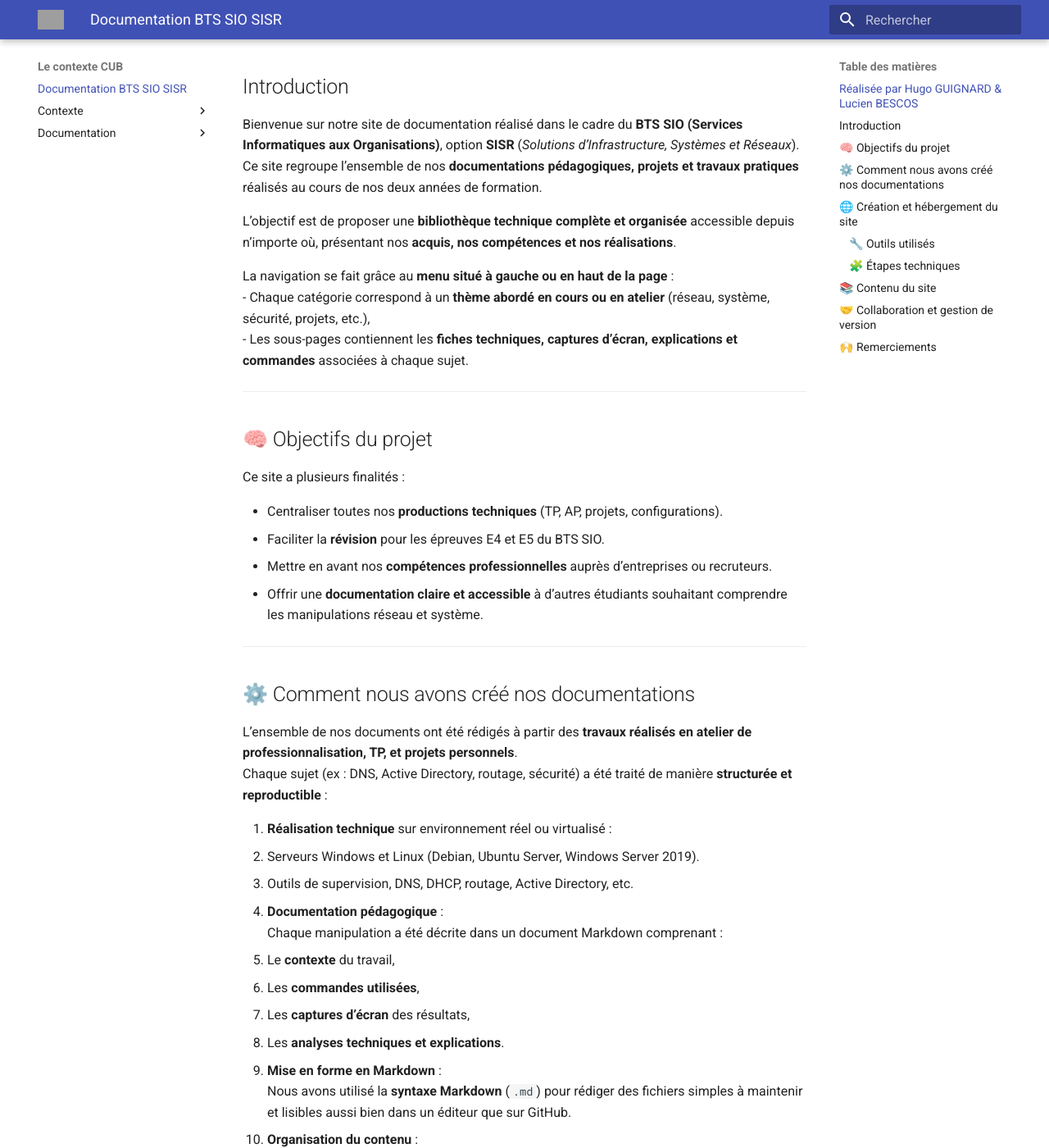
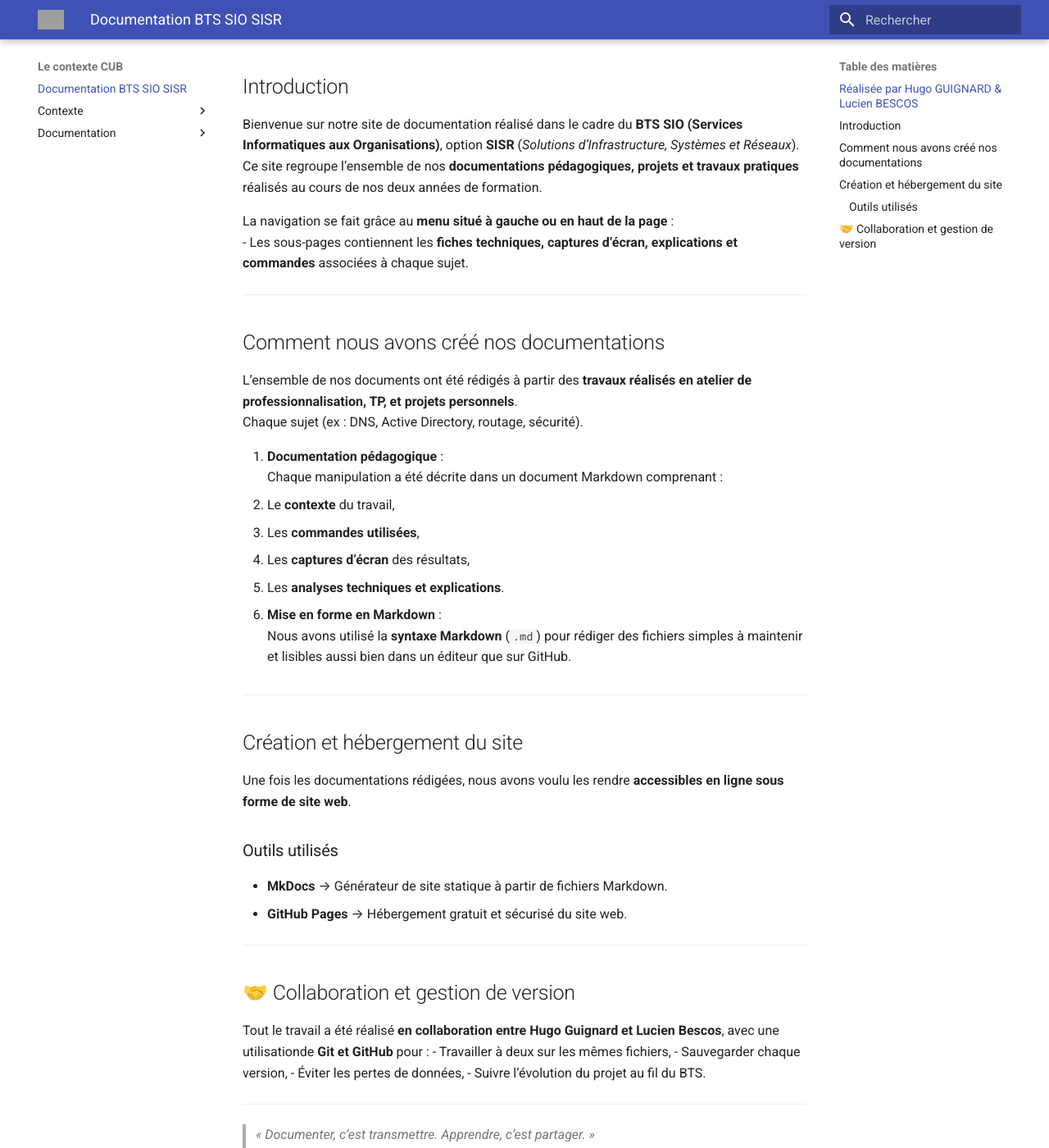
Before and after one commit to hugog36/CUBDOCUMENTATIONDORTMUND, an MkDocs documentation site: the page built from docs/index.md, in a window 1280 px wide and 1400 px high, scrolled down 255 px. Shown: the whole window at 82% size. Built offline with MkDocs 1.6.1 and Material for MkDocs 9.7.7, drawn with Linux system fonts in a browser that asks for light colours; some of the changed text lies outside the part shown; grey boxes are pictures that could not be loaded.

Commit message:
Update index.md

````diff
--- a/docs/index.md
+++ b/docs/index.md
@@ -11,108 +11,46 @@ Années scolaires **2023 – 2025**
 Bienvenue sur notre site de documentation réalisé dans le cadre du **BTS SIO (Services Informatiques aux Organisations)**, option **SISR** (*Solutions d’Infrastructure, Systèmes et Réseaux*).
 Ce site regroupe l’ensemble de nos **documentations pédagogiques, projets et travaux pratiques** réalisés au cours de nos deux années de formation.
 
-L’objectif est de proposer une **bibliothèque technique complète et organisée** accessible depuis n’importe où, présentant nos **acquis, nos compétences et nos réalisations**.
-
 La navigation se fait grâce au **menu situé à gauche ou en haut de la page** :
-- Chaque catégorie correspond à un **thème abordé en cours ou en atelier** (réseau, système, sécurité, projets, etc.),
 - Les sous-pages contiennent les **fiches techniques, captures d’écran, explications et commandes** associées à chaque sujet.
 
 ---
 
-## 🧠 Objectifs du projet
-
-Ce site a plusieurs finalités :
-
-- Centraliser toutes nos **productions techniques** (TP, AP, projets, configurations).
-- Faciliter la **révision** pour les épreuves E4 et E5 du BTS SIO.
-- Mettre en avant nos **compétences professionnelles** auprès d’entreprises ou recruteurs.
-- Offrir une **documentation claire et accessible** à d’autres étudiants souhaitant comprendre les manipulations réseau et système.
-
----
-
-## ⚙️ Comment nous avons créé nos documentations
+## Comment nous avons créé nos documentations
 
 L’ensemble de nos documents ont été rédigés à partir des **travaux réalisés en atelier de professionnalisation, TP, et projets personnels**.
-Chaque sujet (ex : DNS, Active Directory, routage, sécurité) a été traité de manière **structurée et reproductible** :
+Chaque sujet (ex : DNS, Active Directory, routage, sécurité).
 
-1. **Réalisation technique** sur environnement réel ou virtualisé :
-   - Serveurs Windows et Linux (Debian, Ubuntu Server, Windows Server 2019).
-   - Outils de supervision, DNS, DHCP, routage, Active Directory, etc.
-
-2. **Documentation pédagogique** :
+1. **Documentation pédagogique** :
    Chaque manipulation a été décrite dans un document Markdown comprenant :
    - Le **contexte** du travail,
    - Les **commandes utilisées**,
    - Les **captures d’écran** des résultats,
    - Les **analyses techniques et explications**.
 
-3. **Mise en forme en Markdown** :
+2. **Mise en forme en Markdown** :
    Nous avons utilisé la **syntaxe Markdown** (`.md`) pour rédiger des fichiers simples à maintenir et lisibles aussi bien dans un éditeur que sur GitHub.
-
-4. **Organisation du contenu** :
-   Toutes les documentations ont été regroupées dans un dossier `docs/` selon leur thématique :
-   ```
-   docs/
-   ├── DNS.md
-   ├── Windows.md
-   ├── Parefeu.md
-   ├── ActiveDirectory.md
-   └── ...
-   ```
 
 ---
 
-## 🌐 Création et hébergement du site
+##  Création et hébergement du site
 
 Une fois les documentations rédigées, nous avons voulu les rendre **accessibles en ligne sous forme de site web**.
-Pour cela, nous avons utilisé une **chaîne complète d’outils modernes** :
 
-### 🔧 Outils utilisés
+### Outils utilisés
 - **MkDocs** → Générateur de site statique à partir de fichiers Markdown.
-- **Material for MkDocs** → Thème moderne et responsive, idéal pour la documentation technique.
-- **GitHub Actions** → Automatisation du déploiement du site à chaque mise à jour.
 - **GitHub Pages** → Hébergement gratuit et sécurisé du site web.
-
-### 🧩 Étapes techniques
-1. Création du fichier **`mkdocs.yml`** à la racine du projet pour définir la structure du site et le menu de navigation.
-2. Ajout d’un **workflow GitHub Actions (`ci.yml`)** permettant de :
-   - Installer MkDocs et ses dépendances,
-   - Générer le site,
-   - Déployer automatiquement sur la branche `gh-pages`.
-3. Chaque fois que nous faisons un `git push` sur la branche `main`, le site est **reconstruit et mis à jour automatiquement**.
-4. Le site final est hébergé sur **GitHub Pages**, accessible via une URL publique.
-
----
-
-## 📚 Contenu du site
-
-Le site est divisé en plusieurs grandes parties accessibles depuis le menu :
-
-- 📡 **Documentation Réseau** : DNS, pare-feu, routage, plan d’adressage, etc.
-- 🖥️ **Systèmes** : configuration et gestion de serveurs Windows, Active Directory, GPO, partages, etc.
-- 🧑‍💻 **Projets BTS** : nos projets d’atelier de professionnalisation et réalisations concrètes.
-- ℹ️ **À propos** : notre parcours, nos outils et nos compétences principales.
 
 ---
 
 ## 🤝 Collaboration et gestion de version
 
-Tout le travail a été réalisé **en collaboration entre Hugo Guignard et Lucien Bescos**, avec une utilisation intensive de **Git et GitHub** pour :
+Tout le travail a été réalisé **en collaboration entre Hugo Guignard et Lucien Bescos**, avec une utilisationde **Git et GitHub** pour :
 - Travailler à deux sur les mêmes fichiers,
 - Sauvegarder chaque version,
 - Éviter les pertes de données,
 - Suivre l’évolution du projet au fil du BTS.
 
-Chaque commit représente une étape concrète dans l’évolution de nos documentations.
-
----
-
-## 🙌 Remerciements
-
-Nous remercions nos enseignants et encadrants pour leur accompagnement, ainsi que nos camarades de classe pour les échanges techniques et le travail d’équipe.
-
-Ce projet représente l’aboutissement de **deux années de formation**, marquées par la pratique, la rigueur et la passion pour l’informatique.
-
 ---
 
 > _« Documenter, c’est transmettre. Apprendre, c’est partager. »_
````
